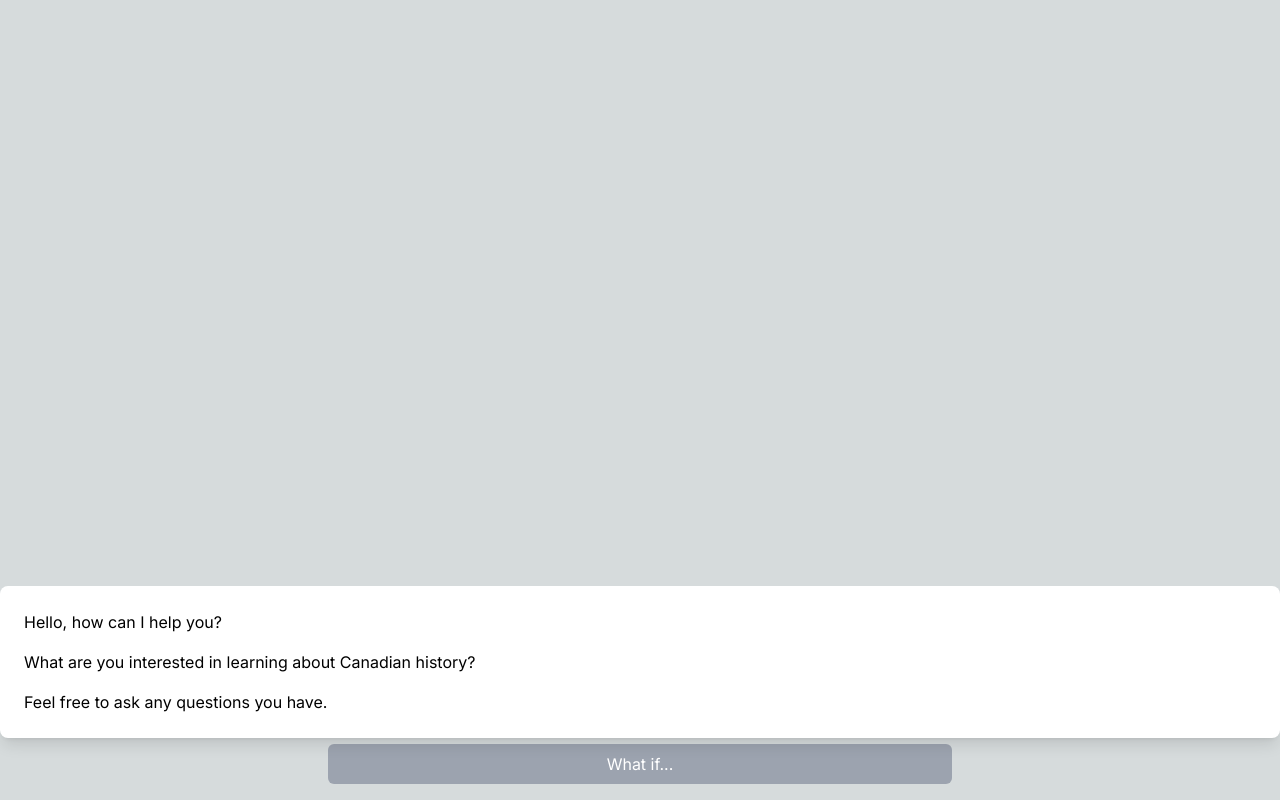
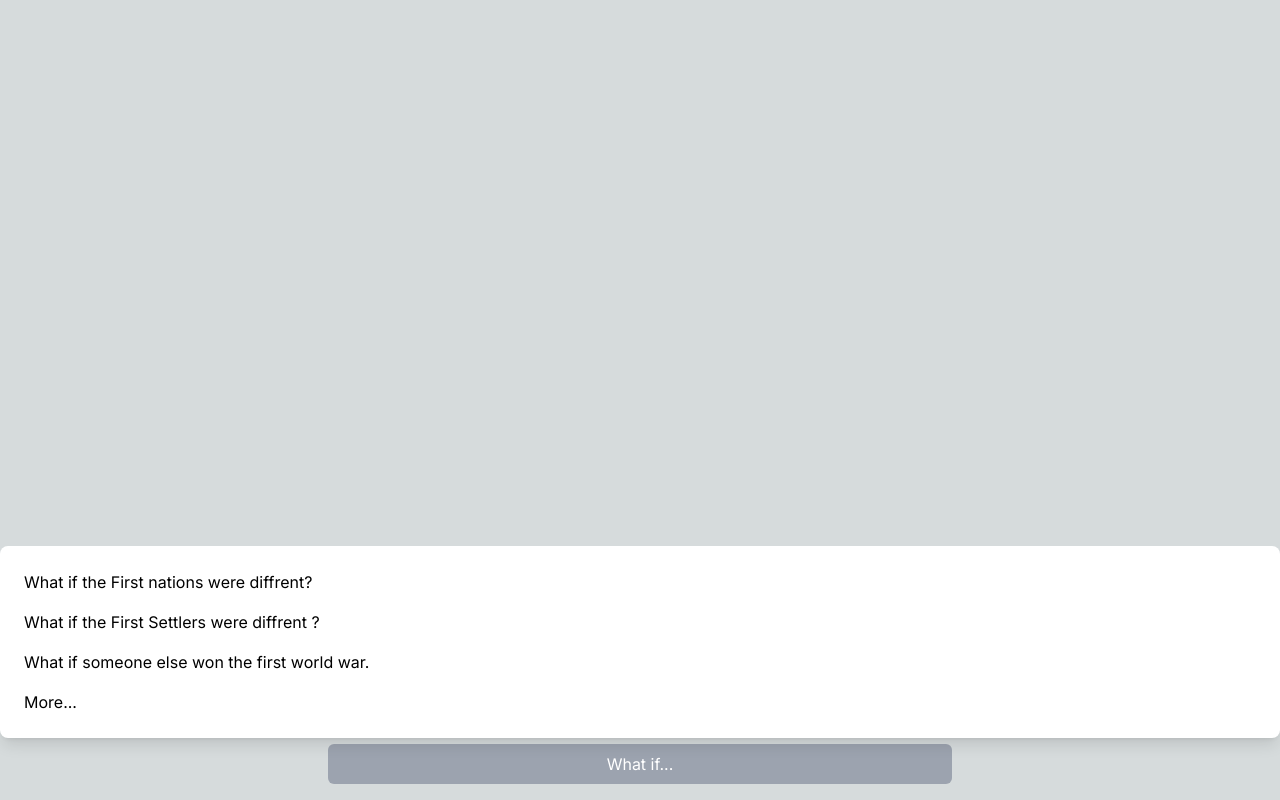
Before and after one commit to ComputerJesus/CanadianHistory-Final, a Next.js app in the folder canadian-history-final/: page /simulate in a window 1280 px wide. Both pictures are taken after a click on the button "What if...". Built offline with nearby package versions, Linux system fonts and the light colour scheme.

Commit message:
Add better Menus

```diff
--- a/canadian-history-final/app/simulate/page.tsx
+++ b/canadian-history-final/app/simulate/page.tsx
@@ -1,20 +1,42 @@
-'use client';
-
-import React, { useState } from 'react';
+"use client";
+import { useState } from 'react';
 import { motion, AnimatePresence } from 'framer-motion';
 
 export default function SimulatePage() {
+  const [selectedOption, setSelectedOption] = useState<string | null>(null);
   const [showResponses, setShowResponses] = useState(false);
+  const [showSubmenu, setShowSubmenu] = useState(false);
 
   const menuVariants = {
     hidden: {
       opacity: 0,
-      y: 0 // Adjust this value if you want the menu to start from a different position
+      y: 0,
     },
     visible: {
       opacity: 1,
-      y: -150
-    }
+      y: -190,
+    },
+  };
+
+  const submenuVariants = {
+    hidden: {
+      opacity: 0,
+      y: -150,
+    },
+    visible: {
+      opacity: 1,
+      y: -500,
+    },
+  };
+
+  const handleOptionClick = (option: string) => {
+    setSelectedOption(option);
+    setShowResponses(false);
+    setShowSubmenu(false);
+  };
+
+  const handleMoreClick = () => {
+    setShowSubmenu(!showSubmenu);
   };
 
   return (
@@ -24,7 +46,7 @@ export default function SimulatePage() {
         className="w-1/2 mx-auto focus:outline-none transition duration-300 ease-in-out bg-gray-400 hover:bg-gray-600 active:bg-gray-700 p-2 text-white rounded-md flex items-center justify-center"
         onClick={() => setShowResponses(!showResponses)}
       >
-           What if...
+        What if...
       </button>
 
       {/* Animated menu */}
@@ -36,17 +58,52 @@ export default function SimulatePage() {
             animate="visible"
             exit="hidden"
             variants={menuVariants}
-            transition={{ duration: 0.6 }} // You can adjust the duration for the speed of the animation
+            transition={{ duration: 0.6 }}
           >
             {/* Responses */}
-            {["Hello, how can I help you?", "What are you interested in learning about Canadian history?", "Feel free to ask any questions you have."].map((response, index) => (
-              <div key={index} className="p-2 hover:bg-gray-2                                                                                                                                                                                                                                                                                                                                                                                                                                                                                                                                  00 rounded-md cursor-pointer">
+            {["What if the First nations were diffrent?", "What if the First Settlers were diffrent ?", "What if someone else won the first world war."].map((response, index) => (
+              <div key={index} className="p-2 hover:bg-gray-200 rounded-md cursor-pointer" onClick={() => handleOptionClick(response)}>
                 {response}
               </div>
             ))}
+
+            {/* More button */}
+            <div className="p-2 hover:bg-gray-200 rounded-md cursor-pointer" onClick={handleMoreClick}>
+              More...
+            </div>
           </motion.div>
         )}
       </AnimatePresence>
+
+      {/* Submenu */}
+      <AnimatePresence>
+        {showSubmenu && (
+          <motion.div
+            className="absolute top-full left-0 right-0 bg-white shadow-lg rounded-lg p-4 mt-2"
+            initial="hidden"
+            animate="visible"
+            exit="hidden"
+            variants={submenuVariants}
+            transition={{ duration: 0.6 }}
+          >
+            {/* Submenu items */}
+            <div className="p-2 rounded-md cursor-pointer">Submenu item 1</div>
+            <div className="p-2 rounded-md cursor-pointer">Submenu item 2</div>
+            <div className="p-2 rounded-md cursor-pointer">Submenu item 3</div>
+          </motion.div>
+        )}
+      </AnimatePresence>
+
+      {/* Text box */}
+      {selectedOption && (
+        <div className="mt-4">
+          <textarea
+            className="w-full p-2 border border-gray-300 rounded-md"
+            placeholder={`You selected: ${selectedOption}`}
+            readOnly
+          />
+        </div>
+      )}
     </div>
   );
 }
```
